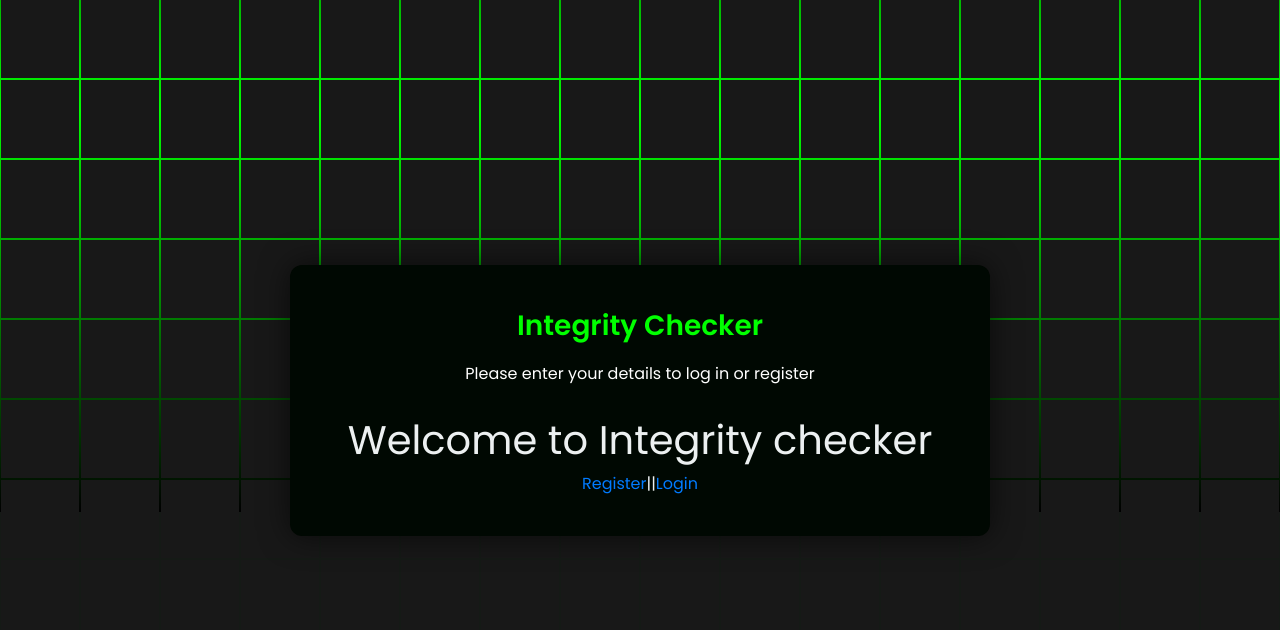
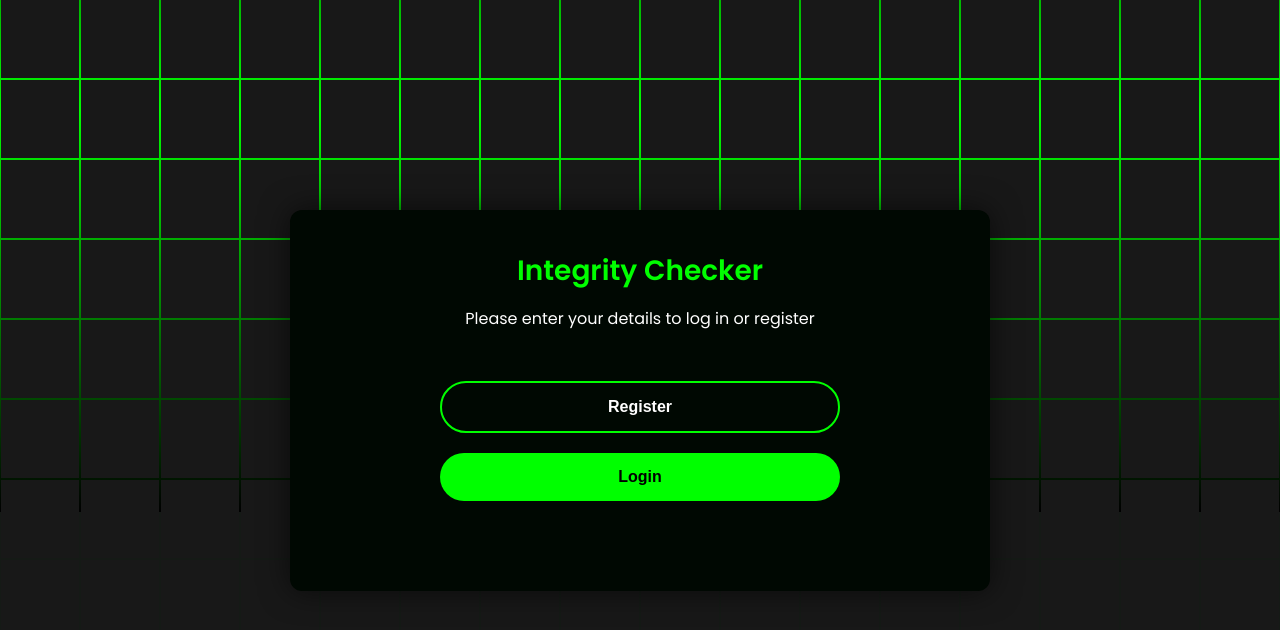
Before and after one commit to AfjalAura9/HashGuard, a Django app: page / in a window 1280 px wide. Shown: the top 630 px of the page. Run offline with Django 4.2, Linux system fonts and the light colour scheme; some libraries are stand-ins or nearby versions.

Commit message:
Update home.html

```diff
--- a/templates/home.html
+++ b/templates/home.html
@@ -1,12 +1,61 @@
 {% extends 'base.html' %} {% block content %}
 
 <head>
-    <title>Home Page</title>
+  <title>Home Page</title>
+  <style>
+    /* General Button Styling */
+    .button {
+      display: block; /* Make the button behave like a block element (full width) */
+      width: 100%; /* Full width of the container */
+      text-align: center; /* Center-align text inside the button */
+      padding: 12px 20px; /* Comfortable padding */
+      border-radius: 30px; /* Rounded, pill-shaped buttons */
+      font-size: 16px; /* Readable font size */
+      font-family: Arial, sans-serif; /* Clean font style */
+      font-weight: bold; /* Make the text bold */
+      text-decoration: none; /* Remove underline */
+      transition: all 0.4s ease; /* Smooth transition for hover effects */
+      margin-bottom: 20px; /* Spacing between buttons */
+    }
+
+    /* Styling for Register Button (Border with hover effect) */
+    .btn-register {
+      color: #ffffff; /* Light blue text color */
+      background-color: transparent; /* No fill */
+      border: 2px solid #0f0; /* Light blue border */
+    }
+
+    .btn-register:hover {
+      background-color: #0f0; /* Light blue fill on hover */
+      color: rgb(0, 0, 0); /* White text on hover */
+      box-shadow: 0 4px 15px rgba(52, 152, 219, 0.5); /* Soft shadow effect */
+      text-decoration: none;
+    }
+
+    /* Styling for Login Button (Filled with hover effect) */
+    .btn-login {
+      color: rgb(0, 0, 0); /* White text color */
+      background-color: #0f0; /* Green fill */
+    }
+
+    .btn-login:hover {
+      background-color: #0f0; /* Darker green fill on hover */
+      color: rgb(0, 0, 0);
+      text-decoration: none;
+    }
+
+    /* Container for layout */
+    .button-container {
+      max-width: 400px; /* Set a maximum width for the buttons */
+      margin: 50px auto; /* Center the container vertically and horizontally */
+    }
+  </style>
 </head>
 
 <body>
-    <h1>Welcome to Integrity checker</h1>
-
-    <a href="{% url 'register' %}">Register</a>||<a href="{% url 'login' %}">Login</a>
+  <div class="button-container">
+    <a href="{% url 'register' %}" class="button btn-register">Register</a>
+    <a href="{% url 'login' %}" class="button btn-login">Login</a>
+  </div>
 </body>
 {% endblock %}
```
